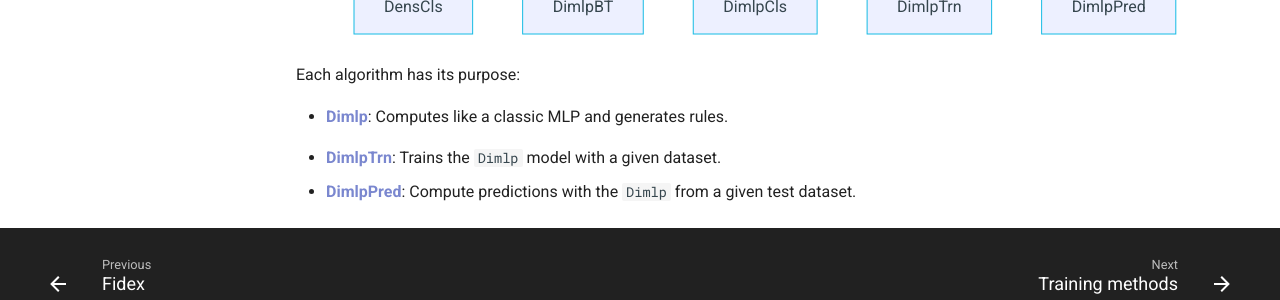
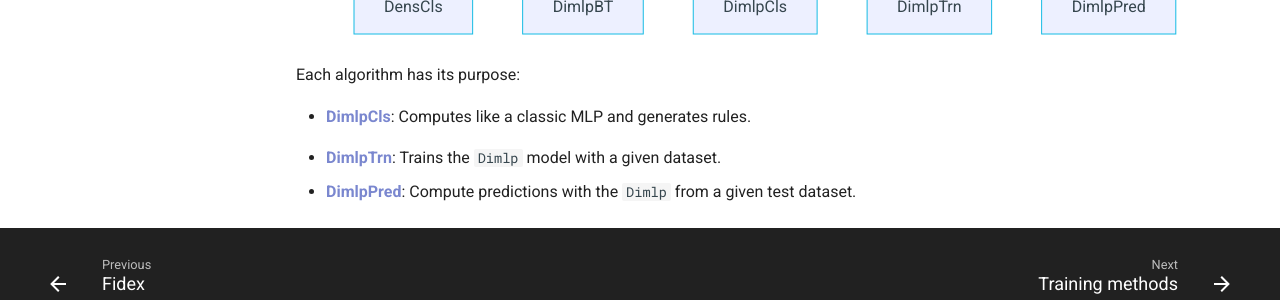
Before and after one commit to HES-XPLAIN/hes-xplain.github.io, an MkDocs documentation site: the page built from docs/documentation/algorithms/dimlp/overview.md, in a window 1280 px wide and 1031 px high. Shown: the part 647-947 px from the top of the window. Built offline with MkDocs 1.6.1 and Material for MkDocs 9.7.7, drawn with Linux system fonts in a browser that asks for light colours; comment, search, counter and statistics services are not loaded.

Commit message:
Added missing comments, removed mistakes

```diff
--- a/docs/documentation/algorithms/dimlp/overview.md
+++ b/docs/documentation/algorithms/dimlp/overview.md
@@ -22,8 +22,8 @@ graph TD;
 
 Each algorithm has its purpose:
 
-- **[Dimlp]()**: Computes like a classic MLP and generates rules.
+- **[DimlpCls]()**: Computes like a classic MLP and generates rules.
 <!-- - **[DimlpBT]()**:
-- **[DimlpCls]()**:  -->
+- **[DensCls]()**:  -->
 - **[DimlpTrn]()**: Trains the `Dimlp` model with a given dataset.
 - **[DimlpPred]()**: Compute predictions with the `Dimlp` from a given test dataset.
```
